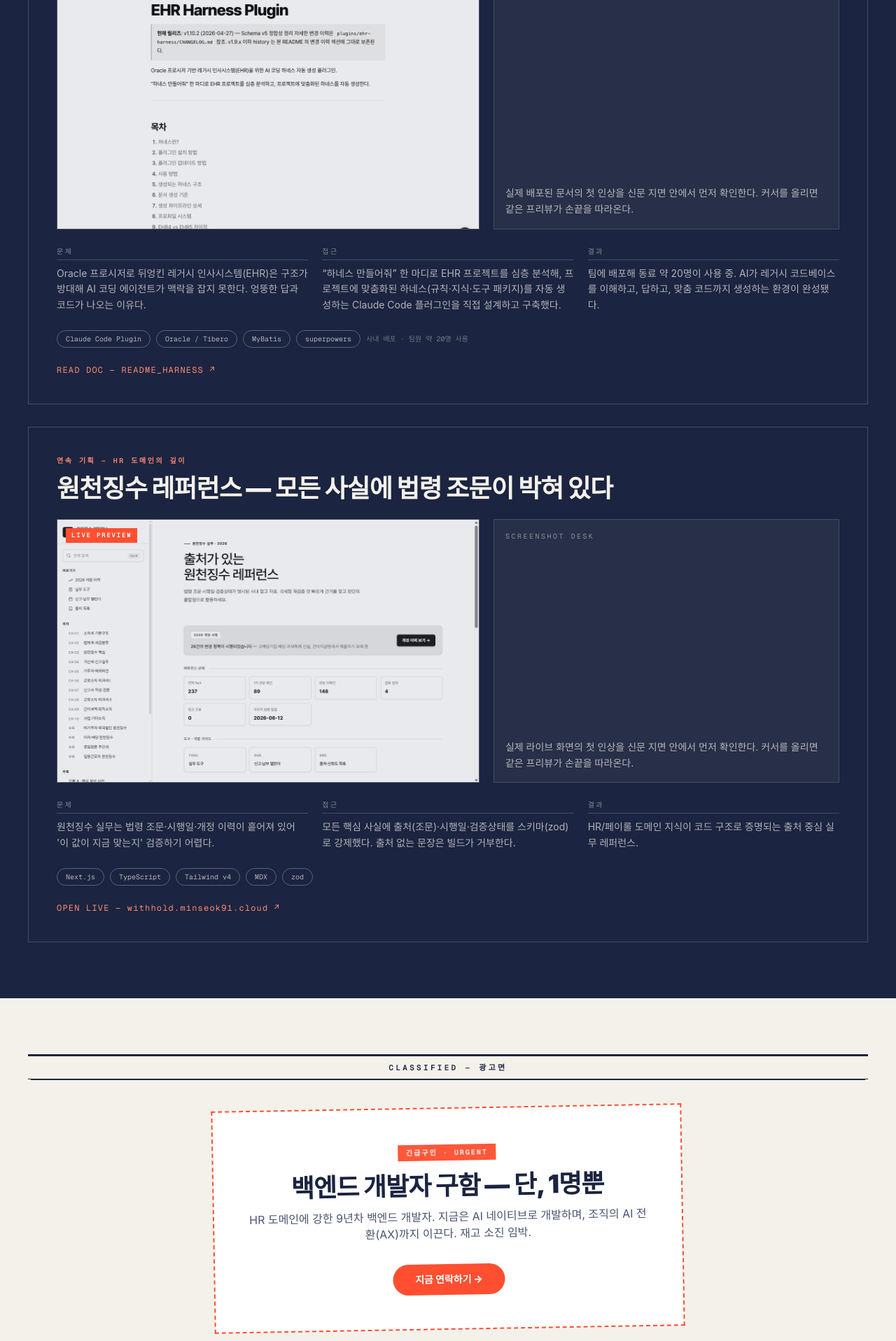
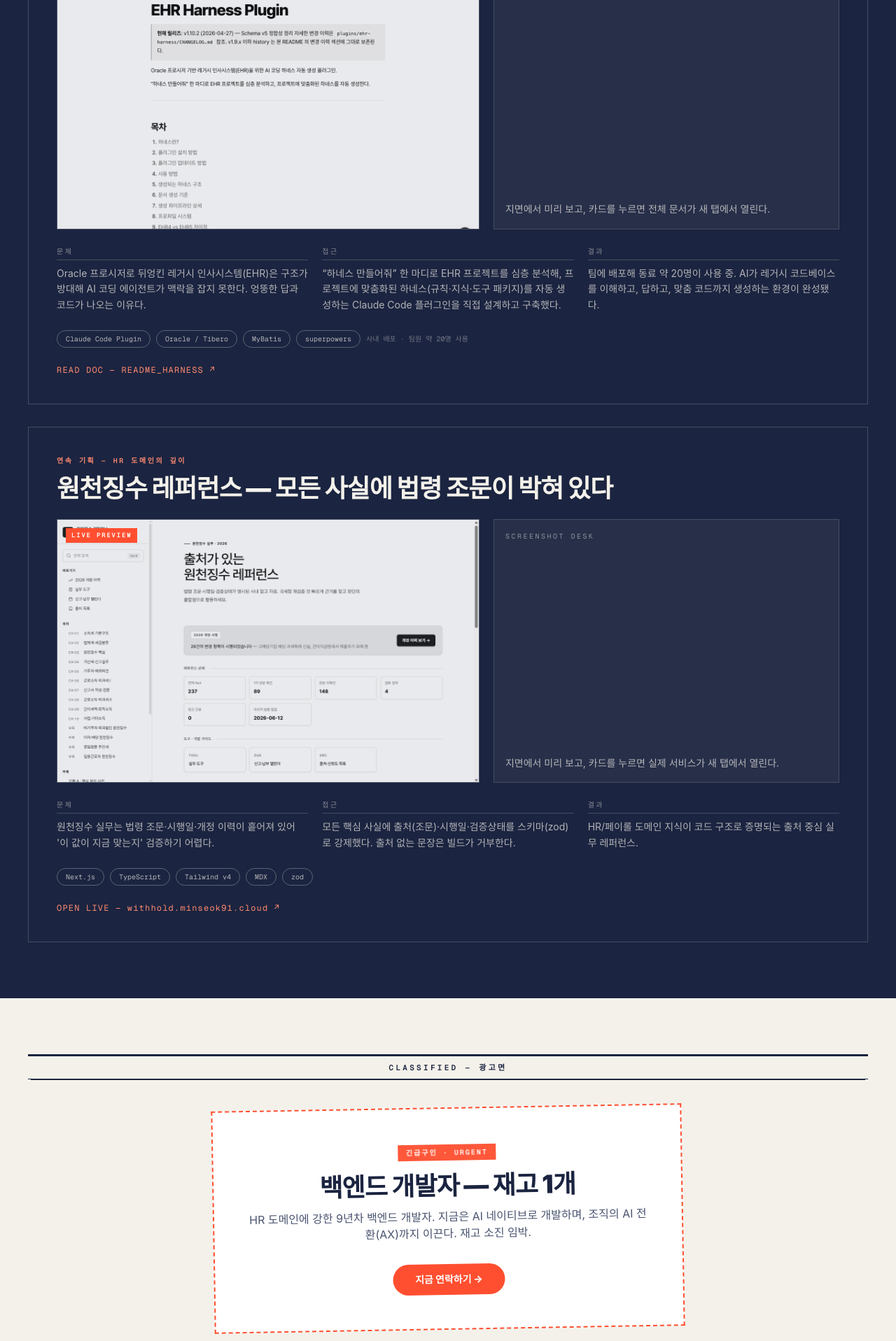
Before and after one commit to qoxmfaktmxj/landing-minseok91, a Next.js app: page / in a window 1280 px wide. Shown: the part 1402-3319 px from the top of the page at 70% size. Built offline with nearby package versions, Linux system fonts and the light colour scheme; a web font is replaced by a local one.

Commit message:
fix: tidy classified ad title and feature card desk copy
- 긴급구인 제목을 "백엔드 개발자 — 재고 1개"로 변경
- 특집 카드 데스크 설명 문구를 자연스럽게 교체

Co-Authored-By: Claude Opus 4.8 (1M context) <noreply@anthropic.com>

```diff
--- a/src/components/newspaper/FeatureStory.tsx
+++ b/src/components/newspaper/FeatureStory.tsx
@@ -23,8 +23,8 @@ function StoryCard({ story }: { story: FeatureStoryItem }) {
   const previewBadge = story.docMode ? "README" : "LIVE PREVIEW";
   const deskLabel = story.docMode ? "DOCUMENT DESK" : "SCREENSHOT DESK";
   const deskCopy = story.docMode
-    ? "실제 배포된 문서의 첫 인상을 신문 지면 안에서 먼저 확인한다. 커서를 올리면 같은 프리뷰가 손끝을 따라온다."
-    : "실제 라이브 화면의 첫 인상을 신문 지면 안에서 먼저 확인한다. 커서를 올리면 같은 프리뷰가 손끝을 따라온다.";
+    ? "지면에서 미리 보고, 카드를 누르면 전체 문서가 새 탭에서 열린다."
+    : "지면에서 미리 보고, 카드를 누르면 실제 서비스가 새 탭에서 열린다.";
   const ctaVerb = story.docMode ? "READ DOC" : "OPEN LIVE";
 
   const onMouseMove = (e: React.MouseEvent) => {
--- a/src/data/siteContent.ts
+++ b/src/data/siteContent.ts
@@ -118,7 +118,7 @@ export const classified = {
   sectionTitle: "CLASSIFIED — 광고면",
   urgentAd: {
     badge: "긴급구인 · URGENT",
-    title: "백엔드 개발자 구함 — 단, 1명뿐",
+    title: "백엔드 개발자 — 재고 1개",
     body: "HR 도메인에 강한 9년차 백엔드 개발자. 지금은 AI 네이티브로 개발하며, 조직의 AI 전환(AX)까지 이끈다. 재고 소진 임박.",
     ctaLabel: "지금 연락하기 →",
     ctaHref: "mailto:qoxmfaktmxj@naver.com",
```
